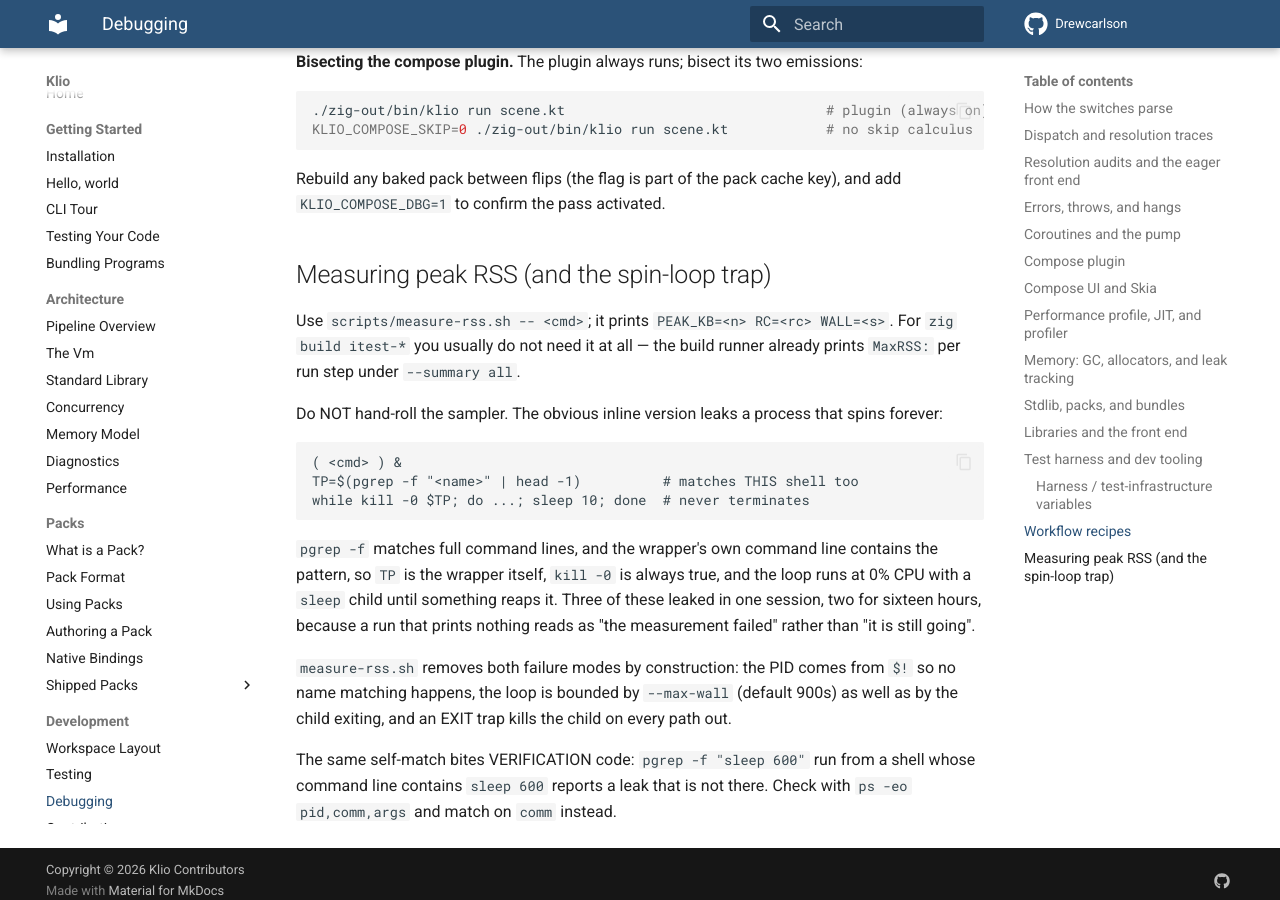
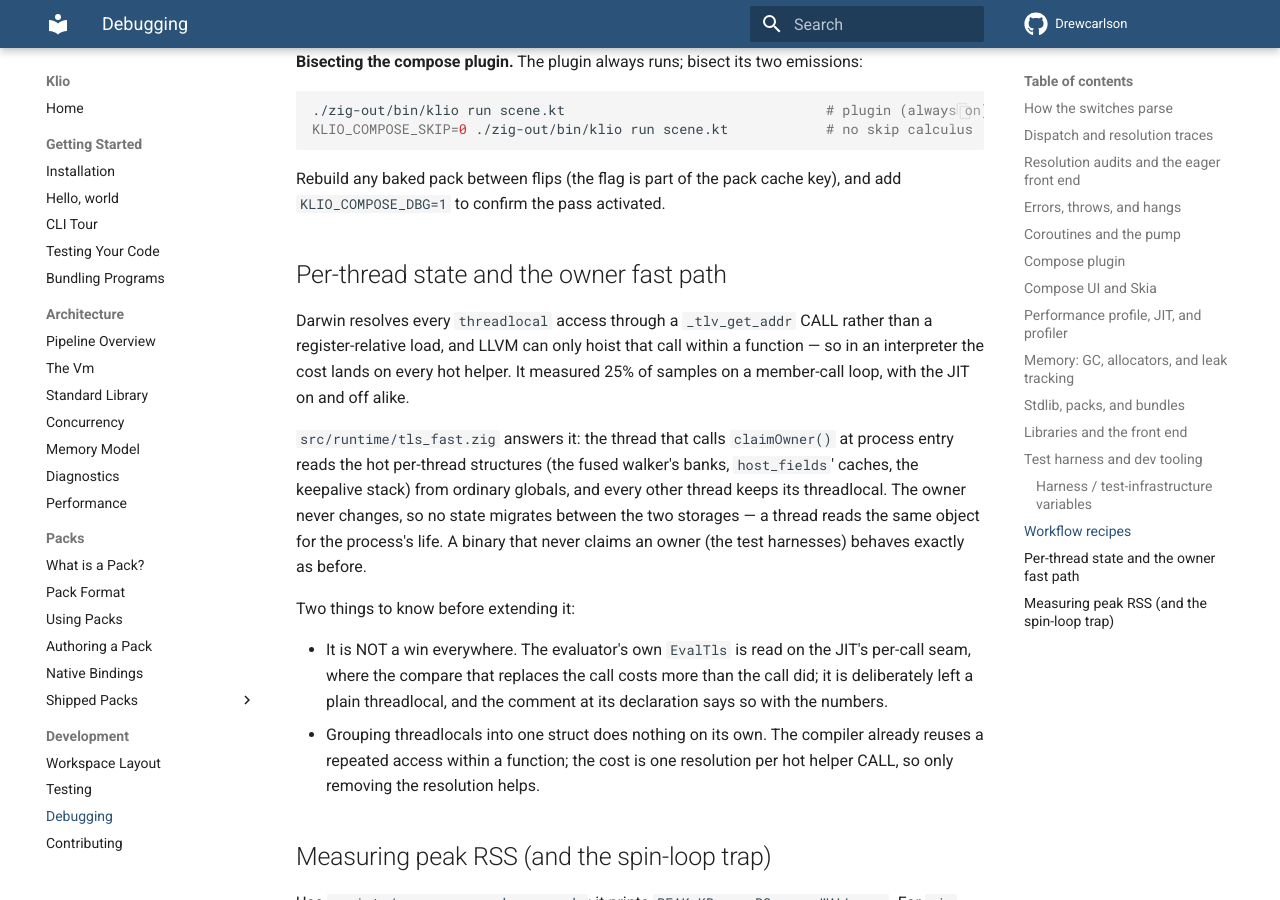
Before and after one commit to DrewCarlson/klio, an MkDocs documentation site: the page built from docs/development/debugging.md, in a window 1280 px wide and 900 px high, scrolled down 30024 px. Built offline with MkDocs 1.6.1 and Material for MkDocs 9.7.7, drawn with Linux system fonts in a browser that asks for light colours; the version menu is left out.

Commit message:
docs: record the owner-thread fast path for per-thread interpreter state

```diff
--- a/docs/development/debugging.md
+++ b/docs/development/debugging.md
@@ -529,6 +529,31 @@ Rebuild any baked pack between flips (the flag is part of the pack
 cache key), and add `KLIO_COMPOSE_DBG=1` to confirm the pass
 activated.
 
+## Per-thread state and the owner fast path
+
+Darwin resolves every `threadlocal` access through a `_tlv_get_addr` CALL rather
+than a register-relative load, and LLVM can only hoist that call within a
+function — so in an interpreter the cost lands on every hot helper. It measured
+25% of samples on a member-call loop, with the JIT on and off alike.
+
+`src/runtime/tls_fast.zig` answers it: the thread that calls `claimOwner()` at
+process entry reads the hot per-thread structures (the fused walker's banks,
+`host_fields`' caches, the keepalive stack) from ordinary globals, and every
+other thread keeps its threadlocal. The owner never changes, so no state
+migrates between the two storages — a thread reads the same object for the
+process's life. A binary that never claims an owner (the test harnesses) behaves
+exactly as before.
+
+Two things to know before extending it:
+
+- It is NOT a win everywhere. The evaluator's own `EvalTls` is read on the JIT's
+  per-call seam, where the compare that replaces the call costs more than the
+  call did; it is deliberately left a plain threadlocal, and the comment at its
+  declaration says so with the numbers.
+- Grouping threadlocals into one struct does nothing on its own. The compiler
+  already reuses a repeated access within a function; the cost is one resolution
+  per hot helper CALL, so only removing the resolution helps.
+
 ## Measuring peak RSS (and the spin-loop trap)
 
 Use `scripts/measure-rss.sh -- <cmd>`; it prints `PEAK_KB=<n> RC=<rc>
```
